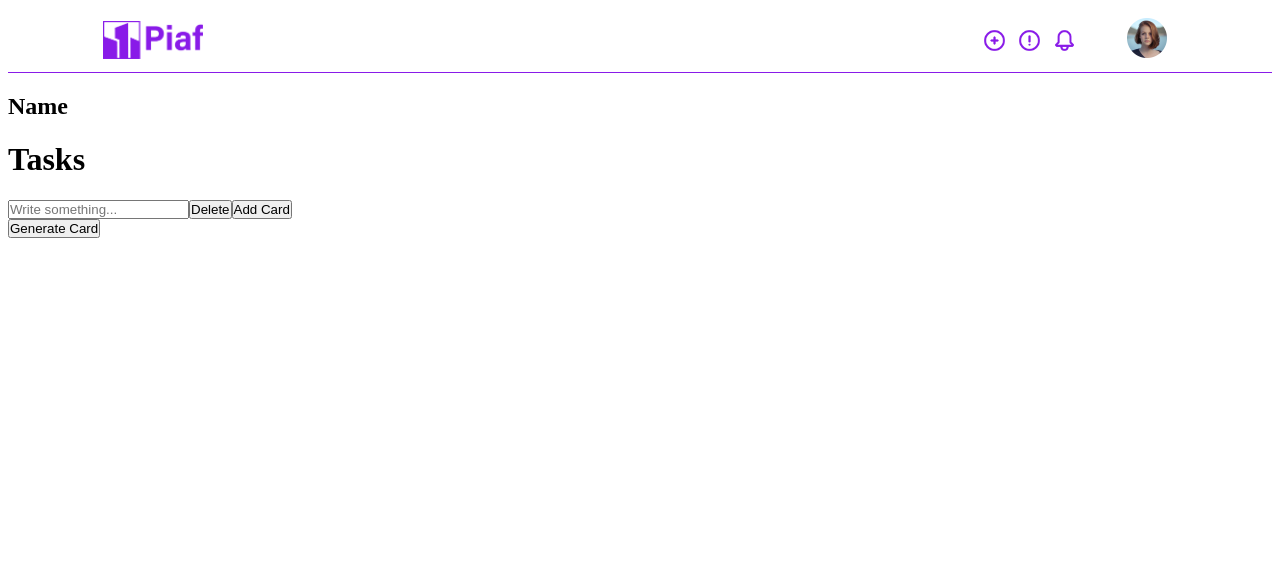
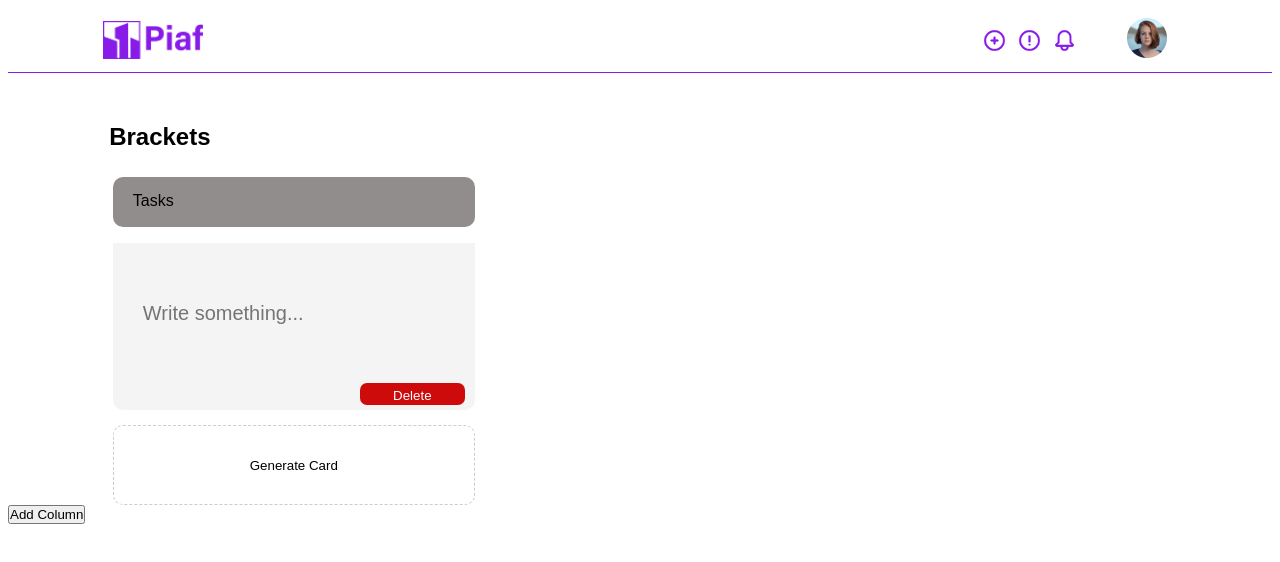
Before and after one commit to Nicok19/Piaf, a React (Create React App) app: page / in a window 1280 px wide. Both pictures are taken after a click on the button "Generate Card". Shown: the top 562 px of the page. Built offline with nearby package versions, Linux system fonts and the light colour scheme.

Commit message:
3 - Columns with css

```diff
--- a/src/App.css
+++ b/src/App.css
@@ -1,38 +1,21 @@
-.App {
-  text-align: center;
+.columns{
+    display: flex;
+    flex-direction: row;
+    justify-content: flex-start;
+    align-items: flex-start;
+    margin: auto;
+    padding: 0 10px;
+    height: 100%;
+    width: 85%;
 }
 
-.App-logo {
-  height: 40vmin;
-  pointer-events: none;
+.collumnNames{
+    width: 84%;
+    margin: auto;
+    margin-top: 50px;
+    margin-bottom: 10px;
 }
 
-@media (prefers-reduced-motion: no-preference) {
-  .App-logo {
-    animation: App-logo-spin infinite 20s linear;
-  }
+.changeText{
+margin-right: 30px;
 }
-
-.App-header {
-  background-color: #282c34;
-  min-height: 100vh;
-  display: flex;
-  flex-direction: column;
-  align-items: center;
-  justify-content: center;
-  font-size: calc(10px + 2vmin);
-  color: white;
-}
-
-.App-link {
-  color: #61dafb;
-}
-
-@keyframes App-logo-spin {
-  from {
-    transform: rotate(0deg);
-  }
-  to {
-    transform: rotate(360deg);
-  }
-}
--- a/src/App.js
+++ b/src/App.js
@@ -1,21 +1,46 @@
-import React from "react";
+import React, { useState } from "react";
 import Header from "./Header";
 import MainCollumn from "./Collumns";
+import "./App.css";
 
+const App = () => {
+  const [columns, setColumns] = useState([<MainCollumn key={1} />]);
 
-const App = () =>{
+  const handleAddColumn = () => {
+    const newColumnKey = columns.length + 1;
+    const newColumns = [...columns, <MainCollumn key={newColumnKey} />];
+    setColumns(newColumns);
+  };
 
-
+  const handleRemoveColumn = (index) => {
+    if (columns.length > 1) {
+      const newColumns = [...columns];
+      newColumns.splice(index, 1);
+      setColumns(newColumns);
+    }
+  };
 
   return (
     <div>
-    <Header/>
-<div className="collumn">
-    <MainCollumn />
-</div>
+      <Header />
 
+    <h2 className="collumnNames">Brackets</h2>
+
+      <div className="columns">
+        {columns.map((column, index) => (
+          <div key={index} className="column">
+            {column}
+            {columns.length > 1 && (
+              <button onClick={() => handleRemoveColumn(index)}>
+                Remove Column
+              </button>
+            )}
+          </div>
+        ))}
+      </div>
+      <button onClick={handleAddColumn}>Add Column</button>
     </div>
   );
-}
+};
 
 export default App;
--- /dev/null
+++ b/src/Collumns/CollumnsStyle.css
@@ -0,0 +1,63 @@
+
+#editableText{
+    width: 362px;
+    height: 50px;
+    flex-shrink: 0;
+    border-radius: 10px;
+background: #918d8d;
+padding-left: 20px;
+padding-top: 15px;
+color: #000;
+font-size: 16px;
+font-style: normal;
+font-weight: 500;
+line-height: normal;
+}
+
+.generateCard{
+    width: 362px;
+    height: 80px;
+    flex-shrink: 0;
+    border-radius: 10px;
+border: 1px dashed rgba(0, 0, 0, 0.20);
+background: #FFF;
+}
+
+.cardElements{
+    width: 362px;
+    height: 167px;
+    flex-shrink: 0;
+    border-radius: 10px;
+    background: #F4F4F4;
+    margin-bottom: 15px;
+
+}
+
+.cardElements input {
+    background-color: #F4F4F4;
+    border: none;
+    font-size: 20px;
+    width: 362px;
+    min-height: 140px;
+    padding: 30px;
+    outline: none;
+}
+
+
+.deleteBTN{
+width: 105px;
+height: 22px;
+border-radius: 7px;
+background-color: rgb(206, 11, 11);
+border: none;
+color: white;
+padding-top: 5px;
+padding-bottom: 5px;
+margin-right: 10px;
+margin-bottom: 10px;
+}
+
+.CardButtons{
+display: flex;
+justify-content: flex-end;
+}
--- a/src/Collumns/EditableText.js
+++ b/src/Collumns/EditableText.js
@@ -27,8 +27,8 @@ function EditableDiv() {
     };
 
     return (
-        <div>
-            <h1 id="editableText" onClick={handleH1Click} onBlur={handleBlur}>{text}</h1>
+        <div className='phaderEditableText'>
+            <h3 id="editableText" onClick={handleH1Click} onBlur={handleBlur}>{text}</h3>
         </div>
     );
 }
--- a/src/Collumns/NewCard.js
+++ b/src/Collumns/NewCard.js
@@ -32,7 +32,7 @@ const NewCard = () => {
     return (
         <div>
             {renderCards()}
-            <button onClick={handleGenerateCard}>Generate Card</button>
+            <button className='generateCard' onClick={handleGenerateCard}>Generate Card</button>
         </div>
     );
 };
@@ -57,15 +57,19 @@ const Card = ({ index, text, onEditCard, onDeleteCard }) => {
     };
 
     return (
-        <div>
+        <div className='cardElements'>
             <input
                 value={editText}
                 onChange={handleInputChange}
                 onBlur={handleBlur}
                 placeholder="Write something..."
             />
-            <button onClick={handleDelete}>Delete</button>
-            <button onClick={handleAddCard}>Add Card</button>
+
+
+            <div className='CardButtons'>
+            <button className='deleteBTN' onClick={handleDelete}>Delete</button>
+
+            </div>
         </div>
     );
 };
--- a/src/Collumns/index.js
+++ b/src/Collumns/index.js
@@ -1,13 +1,14 @@
 import React from "react";
 import EditableDiv from "./EditableText";
 import NewCard from "./NewCard";
+import "./CollumnsStyle.css";
+
 
 const MainCollumn = () =>{
 
 
     return (
-        <div>
-        <h2> Name </h2>
+        <div className="changeText">
         <EditableDiv />
         <NewCard />
         </div>
--- a/src/index.css
+++ b/src/index.css
@@ -3,4 +3,5 @@ padding: 0px;
 box-sizing: border-box;
 text-decoration: none;
 list-style: none;
+font-family:Arial, Helvetica, sans-serif;
 }
```
